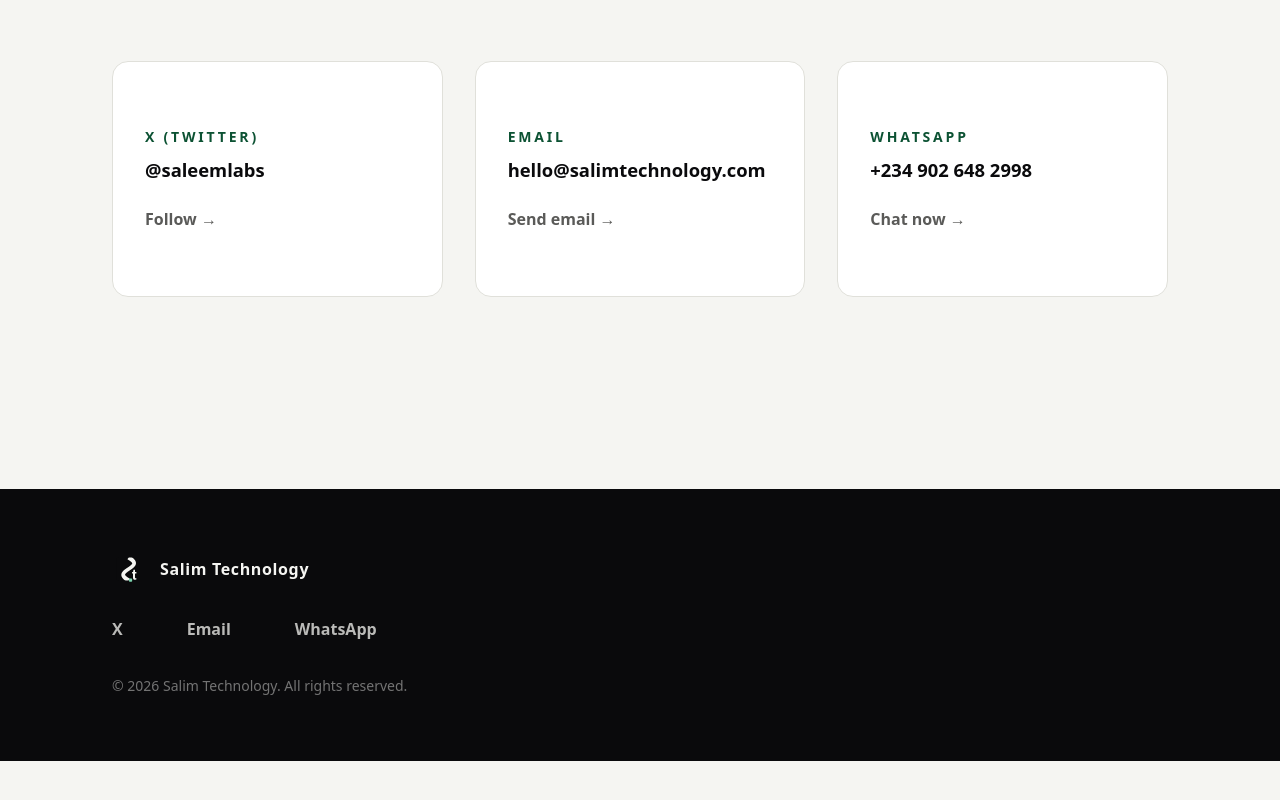
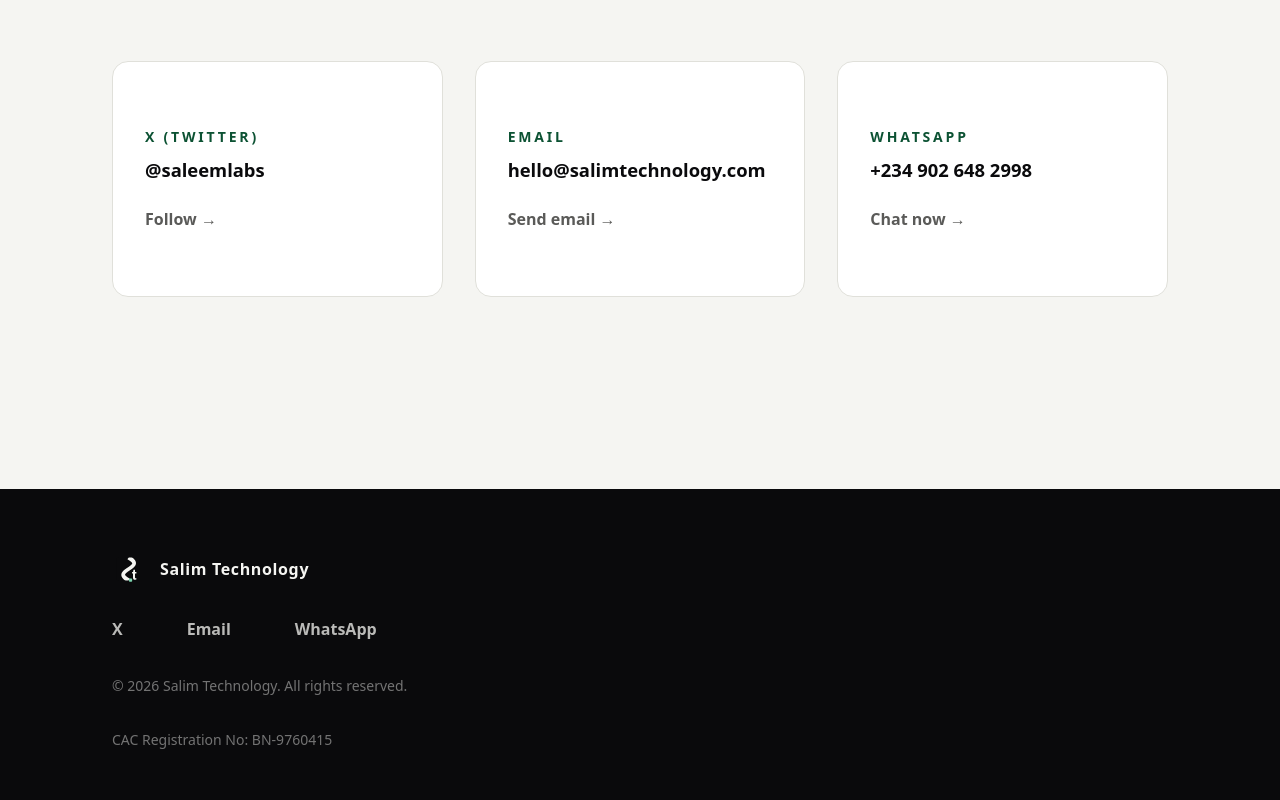
Before and after one commit to Sirleeem/Salim-technology, a React (Vite) app: page / in a window 1280 px wide. Shown: the part 2452-3252 px from the top of the page. Before the commit the page ends 3213 px from the top, so only its background shows below. Built offline with nearby package versions, Linux system fonts and the light colour scheme; a web font is replaced by a local one.

Commit message:
feat: add CAC registration number to footer

```diff
--- a/src/components/Footer.jsx
+++ b/src/components/Footer.jsx
@@ -14,6 +14,7 @@
           <a href="https://wa.me/2349026482998" target="_blank" rel="noreferrer">WhatsApp</a>
         </div>
         <p className="footer-note">© {new Date().getFullYear()} Salim Technology. All rights reserved.</p>
+        <p className="footer-note">CAC Registration No: BN-9760415</p>
       </div>
     </footer>
   )
```
